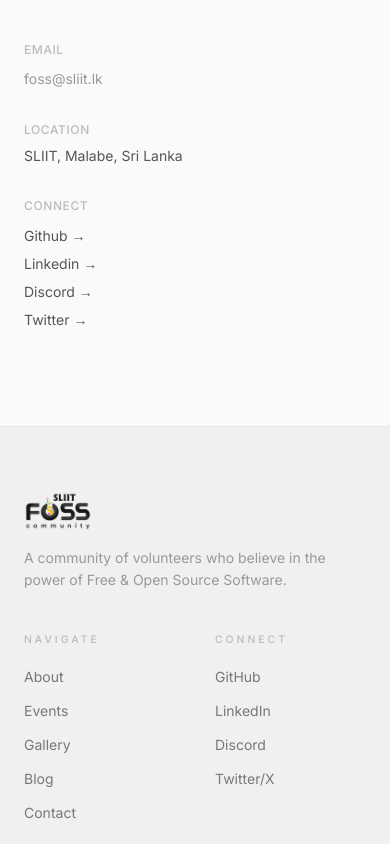
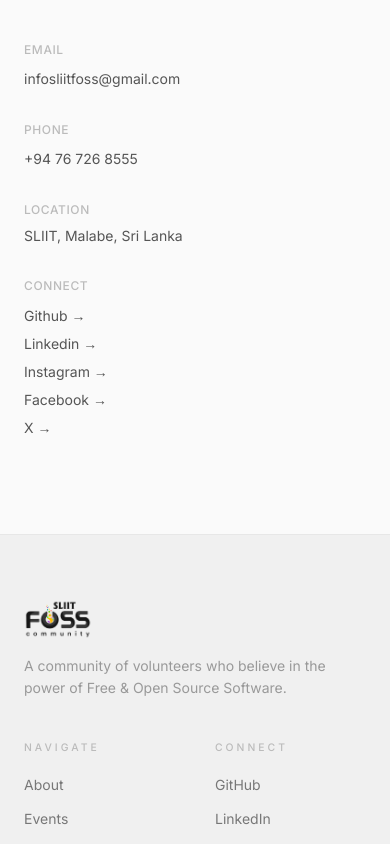
Before and after one commit to sliit-foss/sliitfoss-web, a Next.js app: page /contact in a window 390 px wide. Shown: the part 860-1704 px from the top of the page. Built offline with nearby package versions, Linux system fonts and the light colour scheme.

Commit message:
Feat: add Instagram, Facebook, X and phone to contact details

```diff
--- a/src/app/contact/contact-form.tsx
+++ b/src/app/contact/contact-form.tsx
@@ -105,8 +105,17 @@
           <div className="space-y-8">
             <div>
               <div className="text-xs font-medium text-[#bbb] uppercase tracking-wider mb-2">Email</div>
-              <a href={`mailto:${siteConfig.contact.email}`} className="text-sm text-[#999] hover:underline">
+              <a href={`mailto:${siteConfig.contact.email}`} className="text-sm text-[#555] hover:underline">
                 {siteConfig.contact.email}
+              </a>
+            </div>
+            <div>
+              <div className="text-xs font-medium text-[#bbb] uppercase tracking-wider mb-2">Phone</div>
+              <a
+                href={`tel:${siteConfig.contact.phone.replace(/\s/g, "")}`}
+                className="text-sm text-[#555] hover:underline"
+              >
+                {siteConfig.contact.phone}
               </a>
             </div>
             <div>
--- a/src/components/layout/footer.tsx
+++ b/src/components/layout/footer.tsx
@@ -18,8 +18,9 @@
     links: [
       { href: siteConfig.socials.github, label: "GitHub" },
       { href: siteConfig.socials.linkedin, label: "LinkedIn" },
-      { href: siteConfig.socials.discord, label: "Discord" },
-      { href: siteConfig.socials.twitter, label: "Twitter/X" }
+      { href: siteConfig.socials.instagram, label: "Instagram" },
+      { href: siteConfig.socials.facebook, label: "Facebook" },
+      { href: siteConfig.socials.x, label: "X" }
     ]
   },
   {
--- a/src/content/site.ts
+++ b/src/content/site.ts
@@ -11,11 +11,13 @@
   socials: {
   github: "https://github.com/sliit-foss",
   linkedin: "https://www.linkedin.com/company/sliit-foss-community",
-    discord: "https://discord.gg/sliitfoss",
-    twitter: "https://twitter.com/sliitfoss"
+  instagram: "https://www.instagram.com/sliitfoss/",
+  facebook: "https://www.facebook.com/sliitfoss",
+  x: "https://x.com/fosssliit"
 },
 contact: {
-    email: "foss@sliit.lk",
+  email: "infosliitfoss@gmail.com",
+  phone: "+94 76 726 8555",
   location: "SLIIT, Malabe, Sri Lanka"
 },
   stats: [
```
Lines whose indentation alone changed are shown as unchanged.
